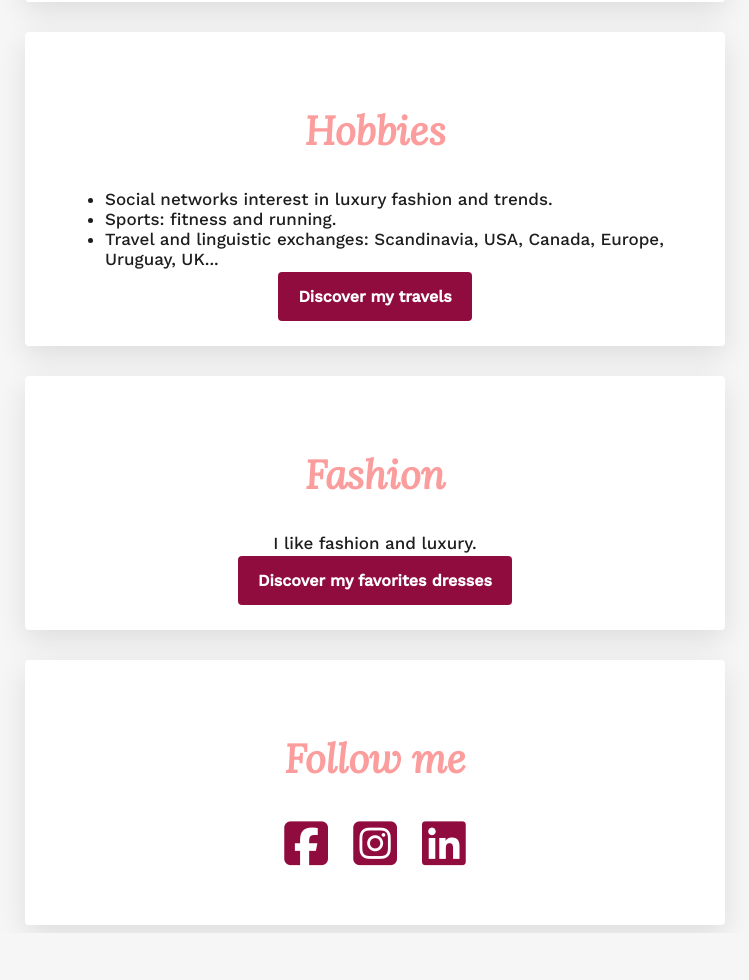
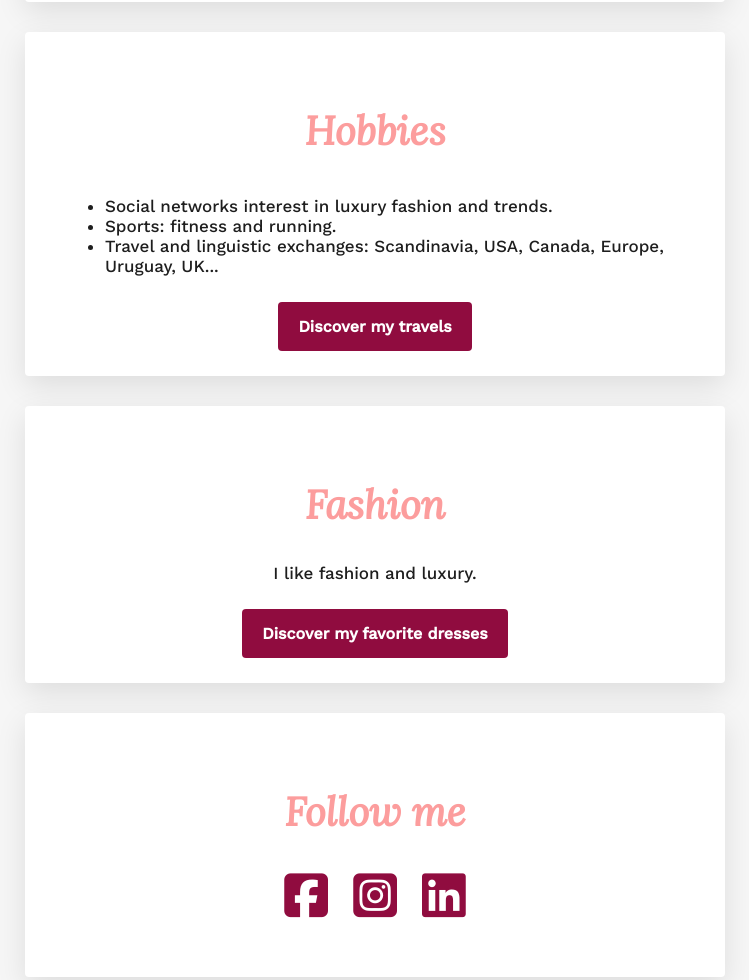
Before and after one commit to Antonella-Gaultier/my-profile, a plain HTML site: page index.html in a window 1280 px wide. Shown: the part 2195-3175 px from the top of the page, without its empty margins (265-1014 px from the left). Before the commit the page ends 3128 px from the top, so only its background shows below. Drawn offline with nearby package versions, Linux system fonts and the light colour scheme.

Commit message:
change index and css

```diff
--- a/index.html
+++ b/index.html
@@ -105,7 +105,7 @@
 					</p>
 				</div>
 
-				<div class="card-white">
+				<div class="card-white" id="travels">
 					<h2>Hobbies</h2>
 					<p>
 						<ul>
@@ -120,12 +120,12 @@
 					<a href="index travels.html" target="_blank" class="btn-pink">Discover my travels</a>
 				</div>
 
-				<div class="card-white">
+				<div class="card-white" id="fashion">
 					<h2>Fashion</h2>
 					<p>
 						I like fashion and luxury.
 					</p>
-					<a href="index dress.html" target="_blank" class="btn-pink">Discover my favorites dresses</a>
+					<a href="index dress.html" target="_blank" class="btn-pink">Discover my favorite dresses</a>
 				</div>
 
 				<!--  Starting the follow me section -->
--- a/style.css
+++ b/style.css
@@ -130,8 +130,19 @@ ul {
   text-align: center;
 }
 
+/*Starting fashion section */
+
+#fashion p {
+  margin-bottom: 40px;
+}
+
 /*Starting hobbies section */
+
+#travels p {
+  margin-bottom: 40px;
+}
 
 #travels img {
   margin: auto;
   width: 300px;
+}
```
